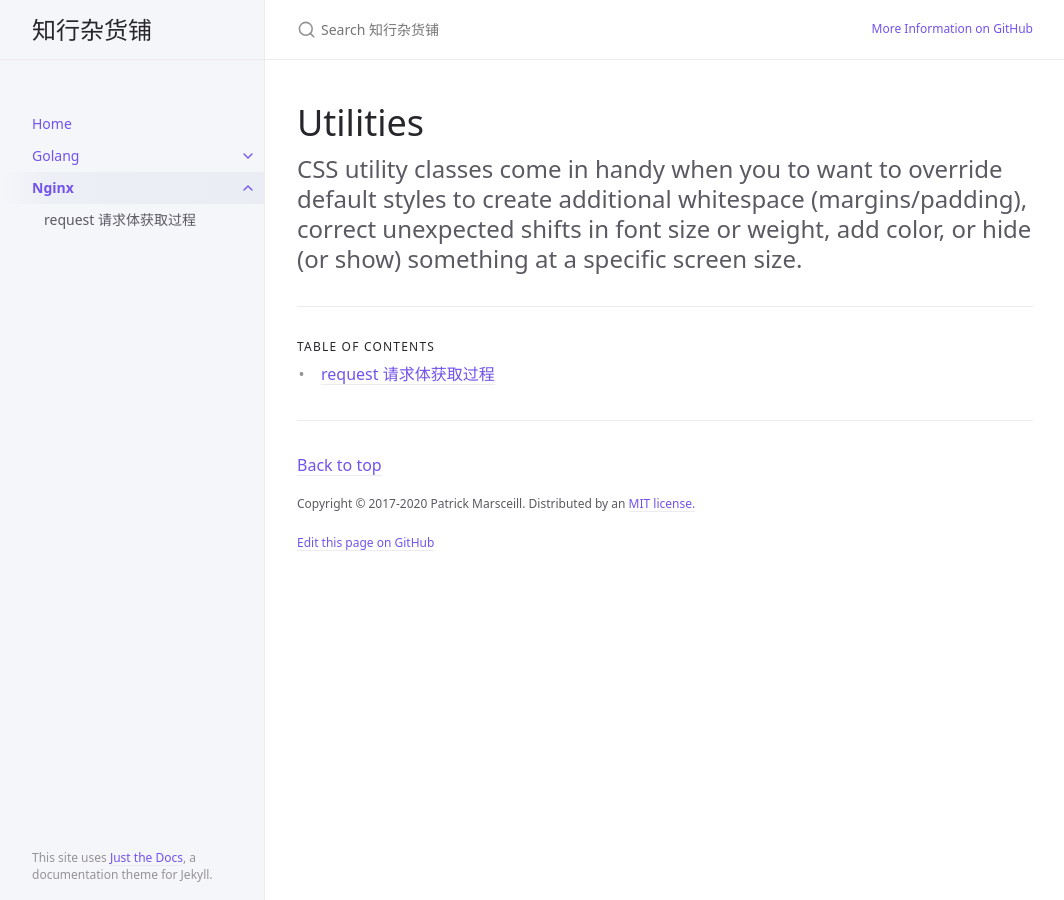
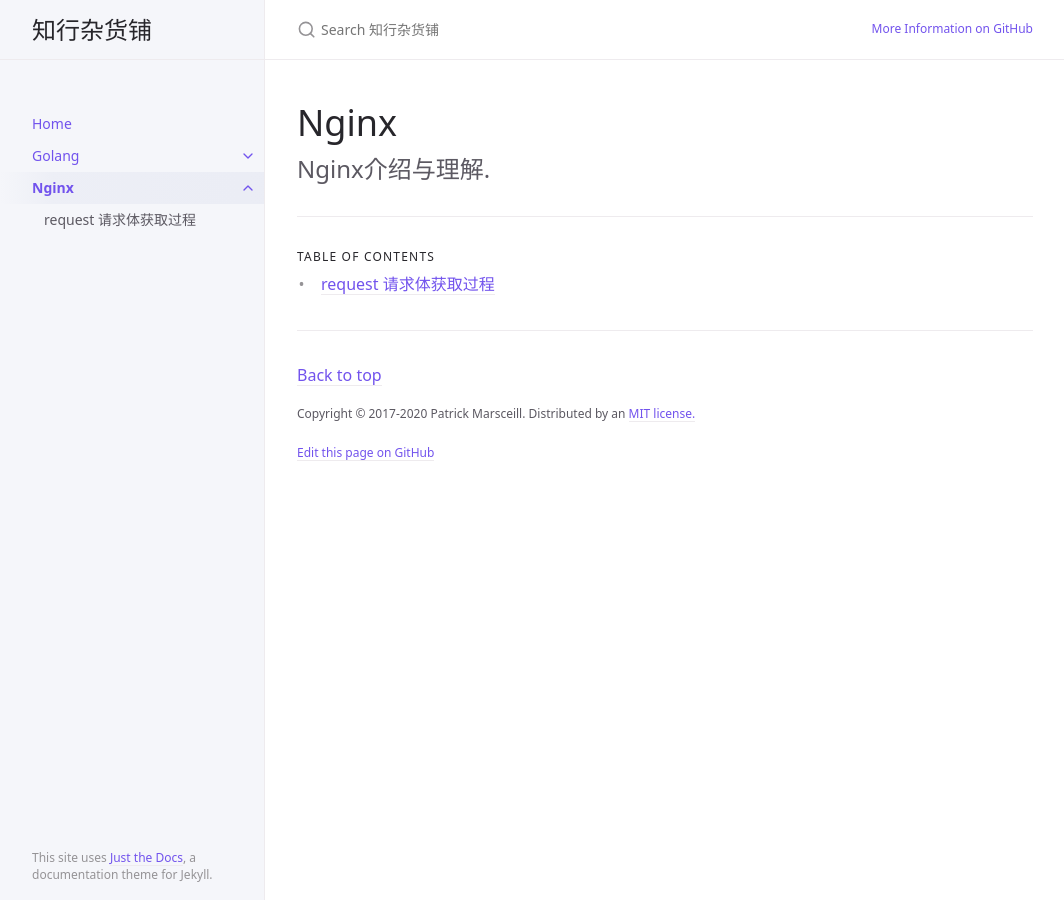
Before and after one commit to Jooeeee/jooeeee.github.io, a Jekyll site: the page built from docs/docs/nginx/nginx.md, in a window 1280 px wide. Shown: the whole page, without its empty margins (107-1171 px from the left). Built offline with Jekyll 4.4.1, drawn with Linux system fonts in a browser that asks for light colours.

Commit message:
change home page.

```diff
--- a/docs/docs/nginx/nginx.md
+++ b/docs/docs/nginx/nginx.md
@@ -6,8 +6,8 @@ has_children: true
 permalink: docs/nginx
 ---
 
-# Utilities
+# Nginx
 {: .no_toc }
 
-CSS utility classes come in handy when you to want to override default styles to create additional whitespace (margins/padding), correct unexpected shifts in font size or weight, add color, or hide (or show) something at a specific screen size.
+Nginx介绍与理解.
 {: .fs-6 .fw-300 }
```
